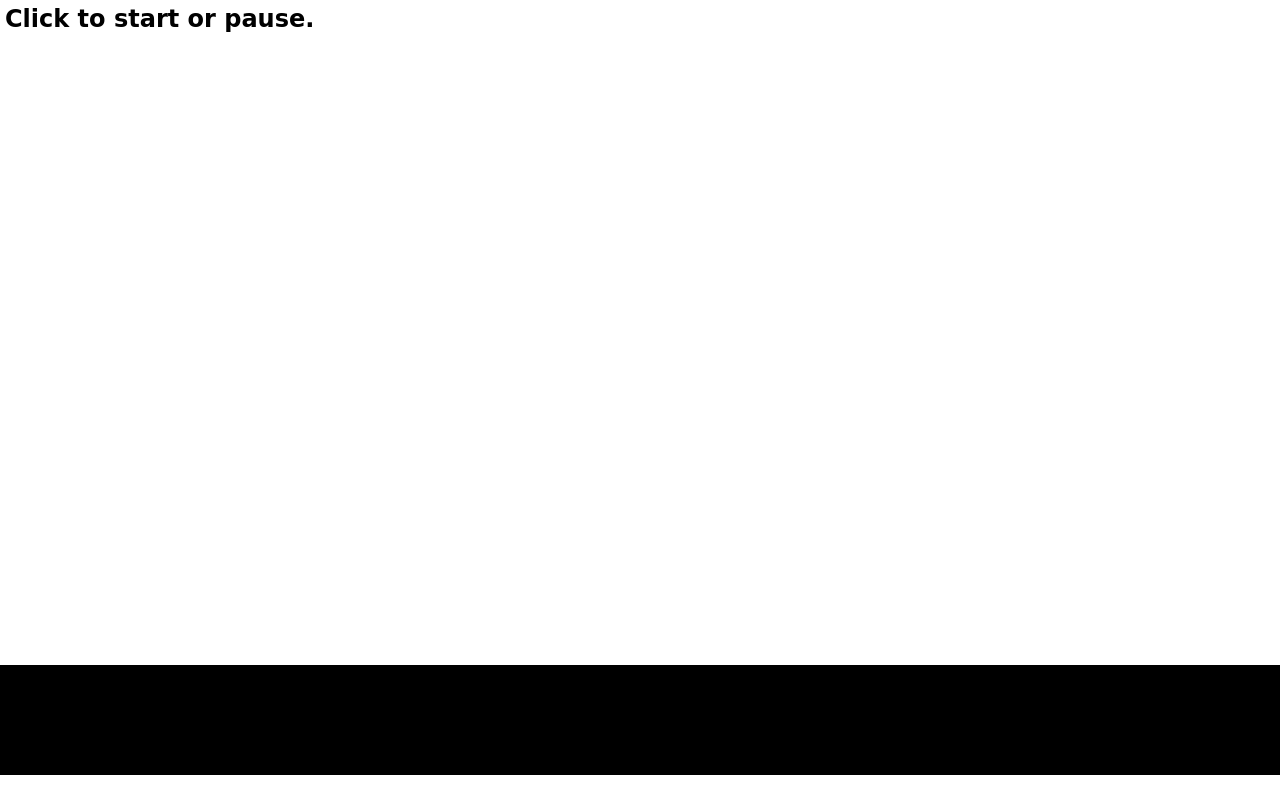
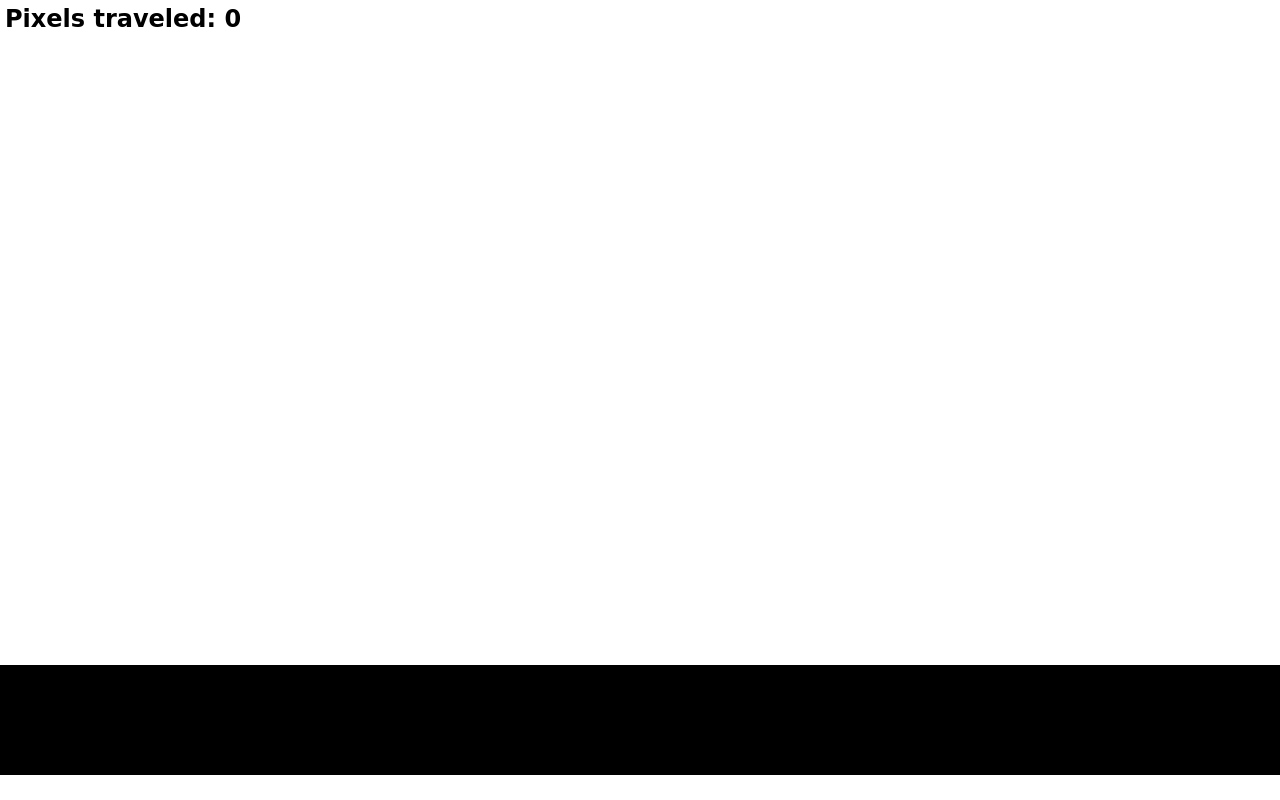
Before and after one commit to snoh666/player-movement, a plain HTML site: page index.html in a window 1280 px wide. Drawn offline with Linux system fonts and the light colour scheme; a web font is replaced by a local one.

Commit message:
Changed h2 info to score box

```diff
--- a/index.html
+++ b/index.html
@@ -9,7 +9,7 @@
   <link rel="stylesheet" href="./style.css">
 </head>
 <body>
-  <h2>Click to start or pause.</h2>
+  <h2>Pixels traveled: <span id="score">0</span></h2>
   <div class="wrapper">
     <canvas></canvas>
   </div>
```
